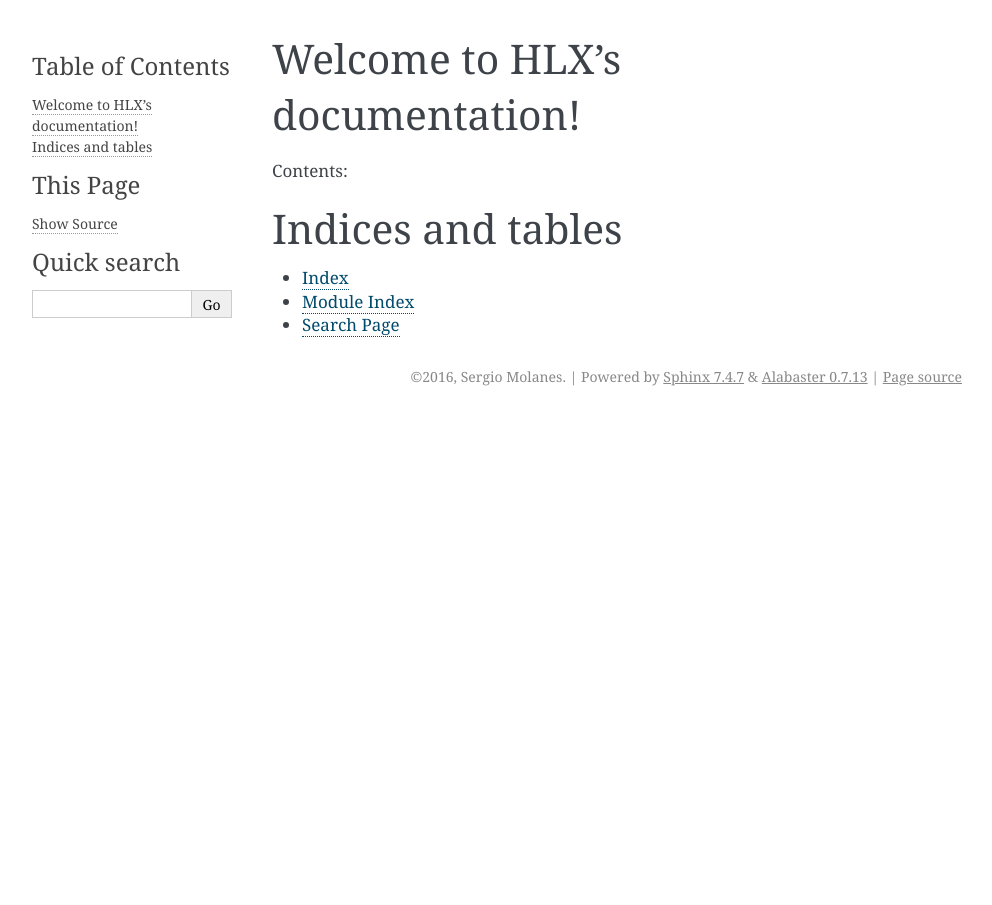
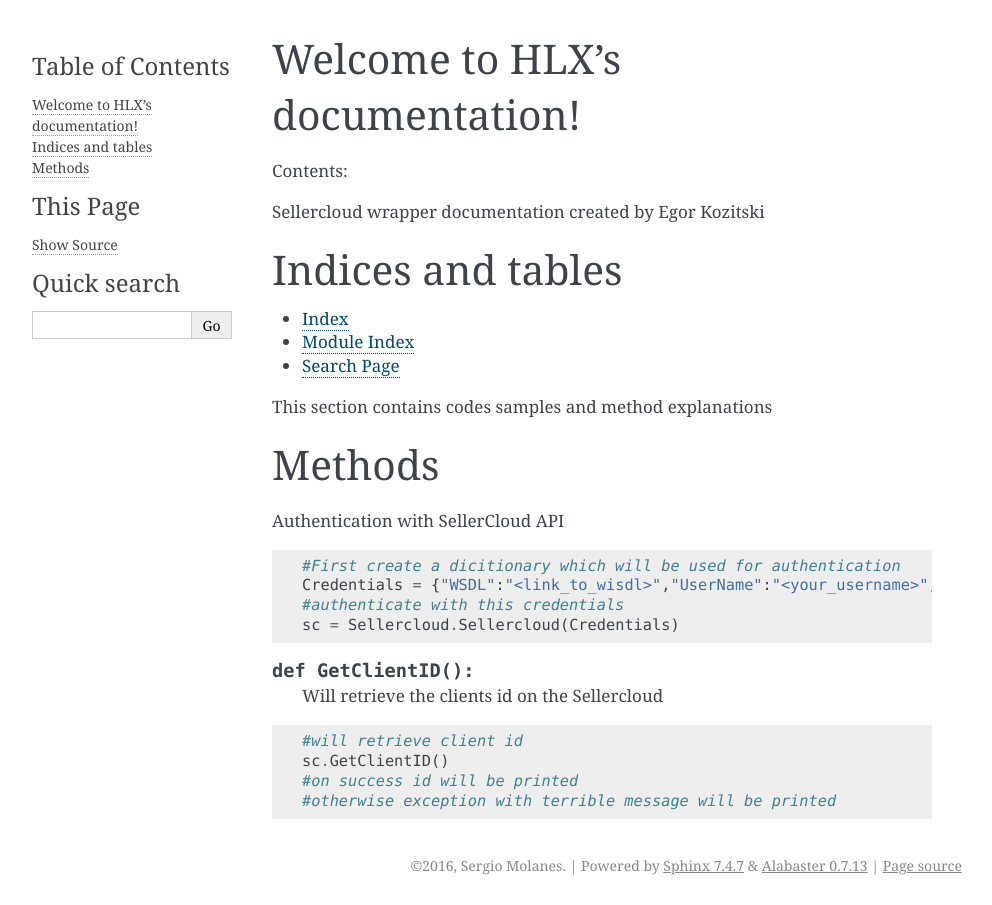
Before and after one commit to Scruf/PrivateStash, a Sphinx documentation site: the page built from SellerCloudDocs/source/index.rst, in a window 1280 px wide. Shown: the whole page, without its empty margins (148-1140 px from the left). Built offline with Sphinx 7.4.7, drawn with Linux system fonts in a browser that asks for light colours.

Commit message:
Addded Sellerloud docs

```diff
--- a/SellerCloudDocs/source/index.rst
+++ b/SellerCloudDocs/source/index.rst
@@ -11,7 +11,7 @@
 .. toctree::
    :maxdepth: 2
 
-
+Sellercloud wrapper documentation created by Egor Kozitski
 
 Indices and tables
 ==================
@@ -19,3 +19,28 @@
 * :ref:`genindex`
 * :ref:`modindex`
 * :ref:`search`
+
+
+This section contains codes samples and method explanations
+
+Methods
+==================
+Authentication with SellerCloud API
+
+.. code-block:: python
+
+	#First create a dicitionary which will be used for authentication
+	Credentials = {"WSDL":"<link_to_wisdl>","UserName":"<your_username>","Password":"<you_password>"}
+	#authenticate with this credentials
+	sc = Sellercloud.Sellercloud(Credentials)
+
+.. py:function:: def GetClientID():
+
+		Will retrieve the clients id on the Sellercloud
+
+.. code-block:: python
+
+	#will retrieve client id
+	sc.GetClientID()
+	#on success id will be printed
+	#otherwise exception with terrible message will be printed
```
Also changed, not shown: 5 other files.
